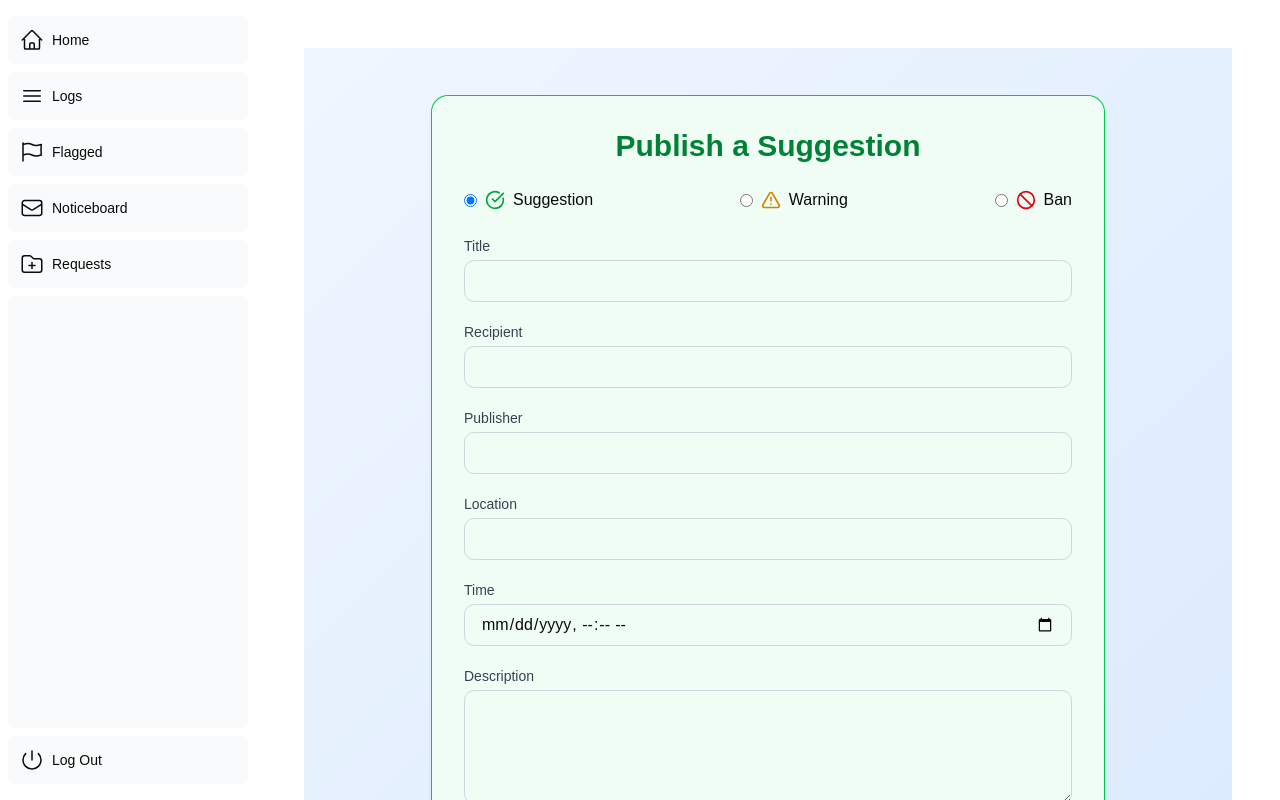
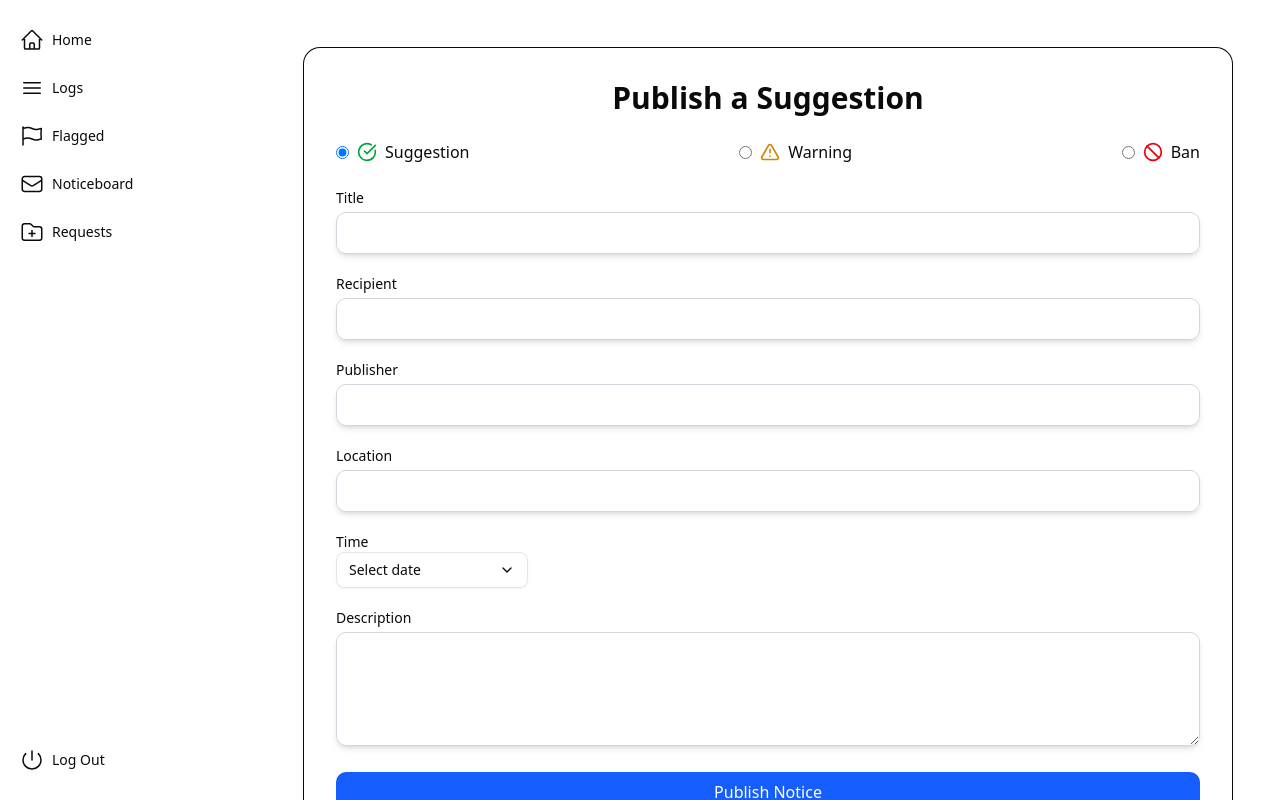
Before and after one commit to pclubiitk/compass, a Next.js app: page /admin/noticeboard/publishNotice in a window 1280 px wide. Built offline with nearby package versions, Linux system fonts and the light colour scheme.

Commit message:
css file changes publisher form changes

```diff
--- a/app/admin/noticeboard/page.tsx
+++ b/app/admin/noticeboard/page.tsx
@@ -1,6 +1,7 @@
 import { Metadata } from 'next';
 import Link from 'next/link';
 import { CheckCircle, AlertTriangle, Ban } from 'lucide-react';
+import { ThemeDD } from '@/app/components/ThemeDD';
 
 export const metadata: Metadata = {
   title: 'Noticeboard',
@@ -65,18 +66,18 @@ export default function Page() {
   ];
 
   const typeStyles: Record<string, string> = {
-    Suggestion: 'bg-green-50 border-l-4 border-green-500',
-    Warning: 'bg-yellow-50 border-l-4 border-yellow-500',
-    Ban: 'bg-red-50 border-l-4 border-red-500',
+    Suggestion: 'bg-green-50 dark:bg-[lab(57_-74.16_60.86)] border-l-4 border-green-500 dark:border-[lab(27_-30.96_21.06))] ' ,
+    Warning: 'bg-yellow-50 dark:bg-[lab(63_-4.48_85.59)]  border-l-4 border-yellow-500 dark:border-[lab(47_11.01_70.73)]',
+    Ban: 'bg-red-50 dark:bg-[lab(31_58.3_49.03)] border-l-4 border-red-500 dark:border-[lab(22_36.71_21.81)]',
   };
 
   const getIcon = (type: string) => {
     const baseClass = 'w-6 h-6';
     switch (type) {
       case 'Suggestion':
-        return <div className="min-w-min flex items-center gap-2"><CheckCircle className={`${baseClass} text-green-600`} /></div>;
+        return <div className="min-w-min flex items-center gap-2"><CheckCircle className={`${baseClass} text-green-600 dark:text-[lab(87_-105.86_96.59)]`} /></div>;
       case 'Warning':
-        return <div className="min-w-min flex items-center gap-2"><AlertTriangle className={`${baseClass} text-yellow-600`} /></div>;
+        return <div className="min-w-min flex items-center gap-2"><AlertTriangle className={`${baseClass} text-yellow-600  dark:text-[lab(78_30.26_107.78)]`} /></div>;
       case 'Ban':
         return <div className="min-w-min flex items-center gap-2"><Ban className={`${baseClass} text-red-600`} /></div>;
       default:
@@ -85,10 +86,11 @@ export default function Page() {
   };
 
   return (
-    <div className="min-h-screen bg-gradient-to-br from-blue-50 to-blue-100 px-6 py-10">
+    <>
+    <ThemeDD/>
       <div className="max-w-5xl mx-auto space-y-8">
         <div className="flex justify-between items-center">
-          <h1 className="text-3xl font-bold text-blue-900">Published Notices</h1>
+          <h1 className="text-3xl font-bold text-blue-900 dark:text-[lab(49_18.52_-85.84)]">Published Notices</h1>
           <Link
             href="/admin/noticeboard/publishNotice"
             className="bg-blue-600 text-white px-4 py-2 rounded-lg hover:bg-blue-700 transition"
@@ -105,11 +107,11 @@ export default function Page() {
             >
               <div className="flex items-center space-x-2">
                 {getIcon(notice.type)}
-                <span className="text-sm text-gray-600">({notice.type})</span>
+                <span className="text-sm">({notice.type})</span>
               </div>
               <h2 className="text-xl font-semibold">{notice.title}</h2>
-              <p className="text-gray-700 mt-1">{notice.description}</p>
-              <p className="text-sm text-gray-600 mt-2">
+              <p className=" mt-1">{notice.description}</p>
+              <p className="text-sm  mt-2">
                 <strong>Publisher:</strong> {notice.publisher} <br />
                 <strong>Time:</strong> {new Date(notice.time).toLocaleString()} <br />
                 <strong>Recipient:</strong> {notice.recipient} <br />
@@ -119,6 +121,6 @@ export default function Page() {
           ))}
         </div>
       </div>
-    </div>
+  </>
   );
 }
--- a/app/admin/noticeboard/publishNotice/PublishForm.tsx
+++ b/app/admin/noticeboard/publishNotice/PublishForm.tsx
@@ -1,43 +1,42 @@
-'use client';
+"use client";
 
-import { useState } from 'react';
-import { useRouter } from 'next/navigation';
-import { CheckCircle, AlertTriangle, Ban } from 'lucide-react';
+import { useState } from "react";
+import { useRouter } from "next/navigation";
+import { CheckCircle, AlertTriangle, Ban } from "lucide-react";
+import { DatePicker } from "@/app/components/user/noticeboard/DatePicker";
+
+interface formDataType {
+  type: string;
+  title: string;
+  recipient: string;
+  publisher: string;
+  location: string;
+  date: Date | undefined;
+  description: string;
+}
 
 export default function NoticeboardForm() {
   const router = useRouter();
-
-  const [formData, setFormData] = useState({
-    type: 'Suggestion',
-    title: '',
-    recipient: '',
-    publisher: '',
-    location: '',
-    time: '',
-    description: '',
+  const [datePickerOpen, setDatePickerOpen] = useState<boolean>(false);
+  const [date, setDate] = useState<Date>();
+  const [formData, setFormData] = useState<formDataType>({
+    type: "Suggestion",
+    title: "",
+    recipient: "",
+    publisher: "",
+    location: "",
+    date: date,
+    description: "",
   });
 
-  const typeStyles = {
-    Suggestion: {
-      bg: 'bg-green-50',
-      header: 'text-green-700',
-      ring: 'ring-green-500',
-    },
-    Warning: {
-      bg: 'bg-yellow-50',
-      header: 'text-yellow-700',
-      ring: 'ring-yellow-500',
-    },
-    Ban: {
-      bg: 'bg-red-50',
-      header: 'text-red-700',
-      ring: 'ring-red-500',
-    },
+  const handleDateChange = (newDate: Date) => {
+    setDate(newDate);
+    setFormData({ ...formData, date: newDate });
   };
 
-  const currentStyle = typeStyles[formData.type as keyof typeof typeStyles];
-
-  const handleChange = (e: React.ChangeEvent<HTMLInputElement | HTMLTextAreaElement>) => {
+  const handleChange = (
+    e: React.ChangeEvent<HTMLInputElement | HTMLTextAreaElement>
+  ) => {
     setFormData({ ...formData, [e.target.name]: e.target.value });
   };
 
@@ -47,24 +46,32 @@ export default function NoticeboardForm() {
 
   const handleSubmit = (e: React.FormEvent) => {
     e.preventDefault();
-    console.log('Submitted notice:', formData);
-    router.push('/admin/noticeboard');
+    console.log("Submitted notice:", formData);
+    router.push("/admin/noticeboard");
   };
 
   return (
-    <div className="min-h-screen bg-gradient-to-br from-blue-50 to-blue-100 flex items-center justify-center px-4 py-12">
-      <div className={`max-w-2xl w-full ${currentStyle.bg} p-8 rounded-2xl shadow-md ring-1 ${currentStyle.ring}`}>
-        <h1 className={`text-3xl font-bold mb-6 text-center ${currentStyle.header}`}>
+      <div className={`w-full p-8 rounded-2xl shadow-md ring-1`}>
+        <h1 className={`text-3xl font-bold mb-6 text-center`}>
           Publish a {formData.type}
         </h1>
 
         <div className="flex flex-wrap gap-4 justify-center sm:justify-between">
           {[
-            { label: 'Suggestion', icon: <CheckCircle className="w-5 h-5 text-green-600" /> },
-            { label: 'Warning', icon: <AlertTriangle className="w-5 h-5 text-yellow-600" /> },
-            { label: 'Ban', icon: <Ban className="w-5 h-5 text-red-600" /> },
+            {
+              label: "Suggestion",
+              icon: <CheckCircle className="w-5 h-5 text-green-600" />,
+            },
+            {
+              label: "Warning",
+              icon: <AlertTriangle className="w-5 h-5 text-yellow-600" />,
+            },
+            { label: "Ban", icon: <Ban className="w-5 h-5 text-red-600" /> },
           ].map((option) => (
-            <label key={option.label} className="flex items-center space-x-2 cursor-pointer">
+            <label
+              key={option.label}
+              className="flex items-center space-x-2 cursor-pointer"
+            >
               <input
                 type="radio"
                 name="type"
@@ -82,40 +89,40 @@ export default function NoticeboardForm() {
         <br></br>
 
         <form onSubmit={handleSubmit} className="space-y-5">
-          {['title', 'recipient', 'publisher', 'location'].map((field) => (
-            <div key={field}>
-              <label className="block text-sm font-medium text-gray-700 capitalize">{field}</label>
+          {["title", "recipient", "publisher", "location"].map((field) => (
+            <div key={field} className="transform transition-all duration-200">
+              <label className="block text-sm font-medium capitalize">
+                {field}
+              </label>
               <input
                 name={field}
                 type="text"
                 value={(formData as any)[field]}
                 onChange={handleChange}
-                className="mt-1 w-full px-4 py-2 border border-gray-300 rounded-lg"
+                className="mt-1 w-full px-4 py-2 border border-gray-300 rounded-lg shadow-md focus:shadow-lg focus:border-blue-400 focus:outline-none transform focus:-translate-y-0.5"
                 required
               />
             </div>
           ))}
 
-          <div>
-            <label className="block text-sm font-medium text-gray-700">Time</label>
-            <input
-              name="time"
-              type="datetime-local"
-              value={formData.time}
-              onChange={handleChange}
-              className="mt-1 w-full px-4 py-2 border border-gray-300 rounded-lg"
-              required
+          <div className="transform transition-all duration-200">
+            <label className="block text-sm font-medium capitalize">Time</label>
+            <DatePicker
+              open={datePickerOpen}
+              setOpen={setDatePickerOpen}
+              date={date}
+              setDate={handleDateChange}
             />
           </div>
 
           <div>
-            <label className="block text-sm font-medium text-gray-700">Description</label>
+            <label className="block text-sm font-medium  capitalize">Description</label>
             <textarea
               name="description"
               value={formData.description}
               onChange={handleChange}
               rows={4}
-              className="mt-1 w-full px-4 py-2 border border-gray-300 rounded-lg"
+              className="mt-1 w-full px-4 py-2 border border-gray-300 rounded-lg shadow-md focus:shadow-lg focus:border-blue-400 focus:outline-none transform focus:-translate-y-0.5"
               required
             />
           </div>
@@ -128,6 +135,5 @@ export default function NoticeboardForm() {
           </button>
         </form>
       </div>
-    </div>
   );
 }
--- a/app/components/admin/nav-links.tsx
+++ b/app/components/admin/nav-links.tsx
@@ -36,7 +36,7 @@ export default function NavLinks() {
             key={link.name}
             href={link.href}
             className={clsx(
-              'flex h-[48px] grow items-center justify-center gap-2 rounded-md bg-gray-50 p-3 text-sm font-medium hover:bg-sky-100 hover:text-blue-600 md:flex-none md:justify-start md:p-2 md:px-3',
+              'flex h-[48px] grow items-center justify-center gap-2 rounded-md p-3 text-sm font-medium hover:bg-sky-100 hover:text-blue-600 md:flex-none md:justify-start md:p-2 md:px-3',
               {
                 'bg-sky-100 text-blue-600': pathname === link.href,
               },
--- a/app/components/admin/sidenav.tsx
+++ b/app/components/admin/sidenav.tsx
@@ -7,15 +7,16 @@ export default function SideNav() {
   return (
     <div className="flex h-full flex-col px-3 py-4 md:px-2">
       <div className="flex grow flex-row justify-between space-x-2 md:flex-col md:space-x-0 md:space-y-2">
-        <NavLinks />
-        <div className="hidden h-auto w-full grow rounded-md bg-gray-50 md:block"></div>
+        <div>
+          <NavLinks />
+        </div>
         <form
           action={async () => {
             'use server';
             // await signOut({ redirectTo: '/' });
           }}
         >
-          <button className="flex h-[48px] w-full grow items-center justify-center gap-2 rounded-md bg-gray-50 p-3 text-sm font-medium hover:bg-sky-100 hover:text-blue-600 md:flex-none md:justify-start md:p-2 md:px-3">
+          <button className="flex h-[48px] w-full grow items-center justify-center gap-2 rounded-md p-3 text-sm font-medium hover:bg-sky-100 hover:text-blue-600 md:flex-none md:justify-start md:p-2 md:px-3">
             <PowerIcon className="w-6" />
             <div className="hidden md:block">Log Out</div>
           </button>
--- a/app/globals.css
+++ b/app/globals.css
@@ -1,22 +1,16 @@
-html,
-body,
-#__next {
-  height: 100%;
-  margin: 0;
-  padding: 0;
-  overflow: hidden;
-}
-
 @import "tailwindcss";
 @import "tw-animate-css";
-@import "maplibre-gl/dist/maplibre-gl.css";
 
 @custom-variant dark (&:is(.dark *));
 
+
+@layer base {
+  /* ===== Base Theme Variables ===== */
   :root {
+    /* = Light Theme (Default) = */
+    --radius: 0.625rem;
     --background: oklch(1 0 0);
     --foreground: oklch(0.145 0 0);
-  --radius: 0.625rem;
     --card: oklch(1 0 0);
     --card-foreground: oklch(0.145 0 0);
     --popover: oklch(1 0 0);
@@ -31,7 +25,7 @@ body,
     --accent-foreground: oklch(0.205 0 0);
     --destructive: oklch(0.577 0.245 27.325);
     --border: oklch(0.922 0 0);
-  --input: oklch(0.922 0 0);
+    --input: oklch(0.922 0 0 );
     --ring: oklch(0.708 0 0);
     --chart-1: oklch(0.646 0.222 41.116);
     --chart-2: oklch(0.6 0.118 184.704);
@@ -46,62 +40,14 @@ body,
     --sidebar-accent-foreground: oklch(0.205 0 0);
     --sidebar-border: oklch(0.922 0 0);
     --sidebar-ring: oklch(0.708 0 0);
+
+    /* Custom Variables */
+    --noticeboard-image: url('/grid-light.svg');
+    --header-gradient: linear-gradient(to right, #ffffff, #f3f4f6);
+    --icon-fill:oklch(0.205 0 0);
   }
 
-@theme inline {
-  --color-background: var(--background);
-  --color-foreground: var(--foreground);
-  --font-sans: var(--font-geist-sans);
-  --font-mono: var(--font-geist-mono);
-  --color-sidebar-ring: var(--sidebar-ring);
-  --color-sidebar-border: var(--sidebar-border);
-  --color-sidebar-accent-foreground: var(--sidebar-accent-foreground);
-  --color-sidebar-accent: var(--sidebar-accent);
-  --color-sidebar-primary-foreground: var(--sidebar-primary-foreground);
-  --color-sidebar-primary: var(--sidebar-primary);
-  --color-sidebar-foreground: var(--sidebar-foreground);
-  --color-sidebar: var(--sidebar);
-  --color-chart-5: var(--chart-5);
-  --color-chart-4: var(--chart-4);
-  --color-chart-3: var(--chart-3);
-  --color-chart-2: var(--chart-2);
-  --color-chart-1: var(--chart-1);
-  --color-ring: var(--ring);
-  --color-input: var(--input);
-  --color-border: var(--border);
-  --color-destructive: var(--destructive);
-  --color-accent-foreground: var(--accent-foreground);
-  --color-accent: var(--accent);
-  --color-muted-foreground: var(--muted-foreground);
-  --color-muted: var(--muted);
-  --color-secondary-foreground: var(--secondary-foreground);
-  --color-secondary: var(--secondary);
-  --color-primary-foreground: var(--primary-foreground);
-  --color-primary: var(--primary);
-  --color-popover-foreground: var(--popover-foreground);
-  --color-popover: var(--popover);
-  --color-card-foreground: var(--card-foreground);
-  --color-card: var(--card);
-  --radius-sm: calc(var(--radius) - 4px);
-  --radius-md: calc(var(--radius) - 2px);
-  --radius-lg: var(--radius);
-  --radius-xl: calc(var(--radius) + 4px);
-}
-
-@media (prefers-color-scheme: dark) {
-  :root {
-    --background: #0a0a0a;
-    --foreground: #ededed;
-  }
-}
-
-body {
-  background: var(--background);
-  color: var(--foreground);
-  font-family: Arial, Helvetica, sans-serif;
-  height: 100%;
-}
-
+  /* ===== Dark Theme ===== */
   .dark {
     --background: oklch(0.145 0 0);
     --foreground: oklch(0.985 0 0);
@@ -134,21 +80,63 @@ body {
     --sidebar-accent-foreground: oklch(0.985 0 0);
     --sidebar-border: oklch(1 0 0 / 10%);
     --sidebar-ring: oklch(0.556 0 0);
+
+    /* Custom Variables */
+    --noticeboard-image: url('/grid-dark.svg');
+    --header-gradient: linear-gradient(to right, #1e293b, #0f172a);
+    --icon-fill:oklch(0.98 0.01 10);
+  }
+  /* ===== Base Styles ===== */
+  * {
+    @apply border-border; /* Applies border color globally */
   }
 
-@layer base {
-  * {
-    @apply border-border outline-ring/50;
-  }
   body {
     @apply bg-background text-foreground;
+    background-image: var(--background);
+    font-feature-settings: "rlig" 1, "calt" 1;
   }
 }
-@tailwind base;
-@tailwind components;
-@tailwind utilities;
 
-html,
-body {
-  overflow: auto;
+
+/*
+---break---
+*/
+
+@theme inline {
+  --radius-sm: calc(var(--radius) - 4px);
+  --radius-md: calc(var(--radius) - 2px);
+  --radius-lg: var(--radius);
+  --radius-xl: calc(var(--radius) + 4px);
+  --color-background: var(--background);
+  --color-foreground: var(--foreground);
+  --color-card: var(--card);
+  --color-card-foreground: var(--card-foreground);
+  --color-popover: var(--popover);
+  --color-popover-foreground: var(--popover-foreground);
+  --color-primary: var(--primary);
+  --color-primary-foreground: var(--primary-foreground);
+  --color-secondary: var(--secondary);
+  --color-secondary-foreground: var(--secondary-foreground);
+  --color-muted: var(--muted);
+  --color-muted-foreground: var(--muted-foreground);
+  --color-accent: var(--accent);
+  --color-accent-foreground: var(--accent-foreground);
+  --color-destructive: var(--destructive);
+  --color-border: var(--border);
+  --color-input: var(--input);
+  --color-ring: var(--ring);
+  --color-chart-1: var(--chart-1);
+  --color-chart-2: var(--chart-2);
+  --color-chart-3: var(--chart-3);
+  --color-chart-4: var(--chart-4);
+  --color-chart-5: var(--chart-5);
+  --color-sidebar: var(--sidebar);
+  --color-sidebar-foreground: var(--sidebar-foreground);
+  --color-sidebar-primary: var(--sidebar-primary);
+  --color-sidebar-primary-foreground: var(--sidebar-primary-foreground);
+  --color-sidebar-accent: var(--sidebar-accent);
+  --color-sidebar-accent-foreground: var(--sidebar-accent-foreground);
+  --color-sidebar-border: var(--sidebar-border);
+  --color-sidebar-ring: var(--sidebar-ring);
 }
--- a/tailwind.config.js
+++ b/tailwind.config.js
@@ -91,19 +91,10 @@ const config={
         "accordion-down": "accordion-down 0.2s ease-out",
         "accordion-up": "accordion-up 0.2s ease-out",
       },
-      backgroundImage: {
-        "noticeboard": "var(--noticeboard-image)",
-        "header-gradient": "var(--header-gradient)",
-      },
     },
   },
   plugins: [
     animate,
-    // Custom plugin as ES Module
-    function({ addVariant }) {
-      addVariant("theme-rose", ".theme-rose &");
-      addVariant("theme-slate", ".theme-slate &");
-    }
   ],
 }
 
```
Also changed, not shown: app/components/ThemeDD.tsx (+0 -12 lines). Lines whose indentation alone changed are shown as unchanged.
